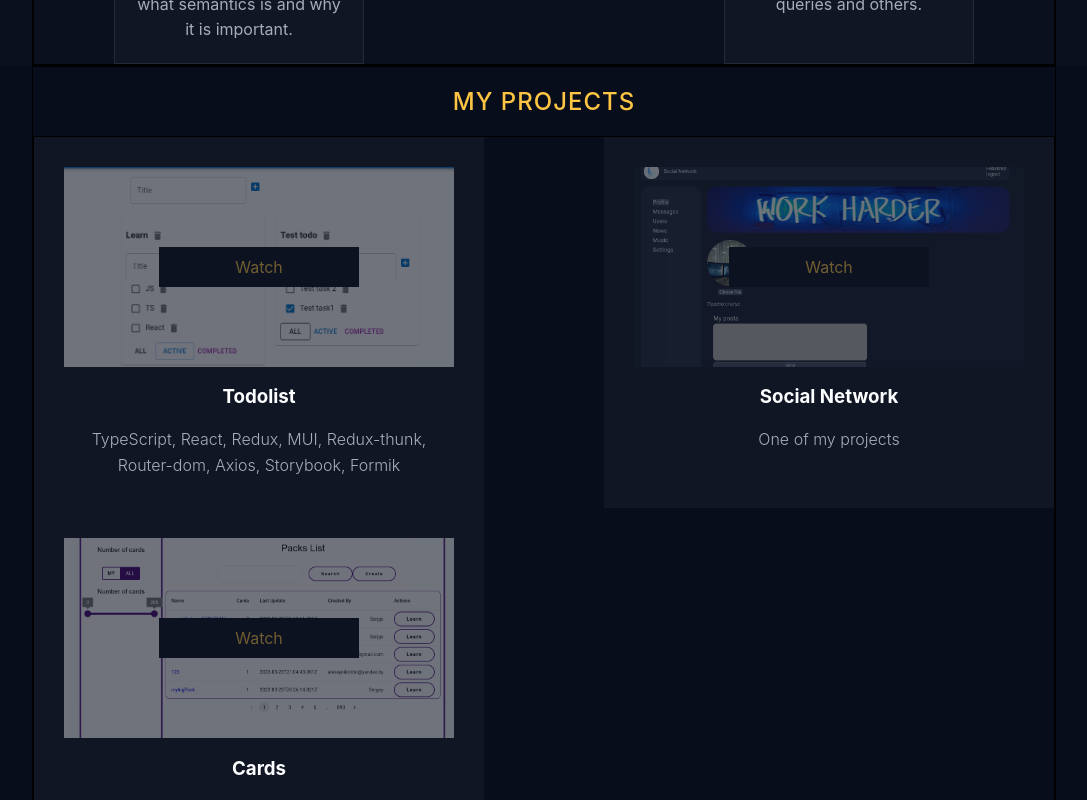
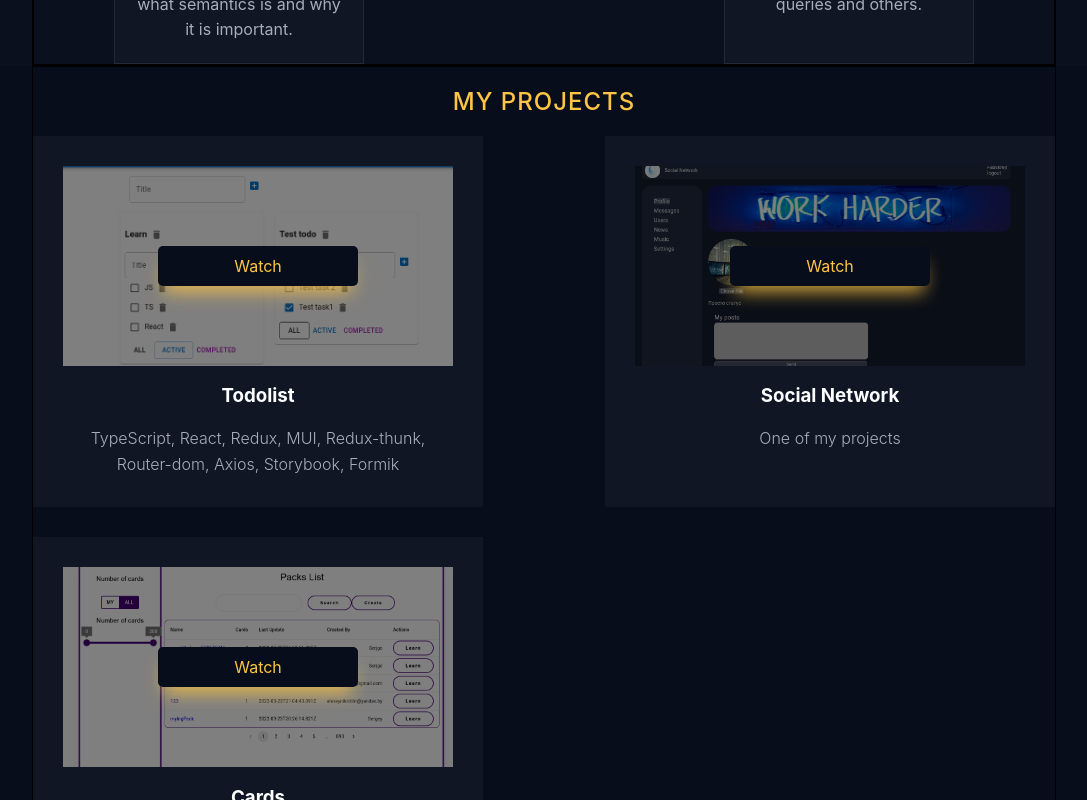
Before and after one commit to fabskrejt/portfolio, a React (Create React App) app: page / in a window 1280 px wide. Shown: the part 1840-2640 px from the top of the page, without its empty margins (96-1183 px from the left). Built offline with nearby package versions, Linux system fonts and the light colour scheme.

Commit message:
changed style from project component

```diff
--- a/src/projekts/Projects.module.css
+++ b/src/projekts/Projects.module.css
@@ -18,7 +18,6 @@
 }
 
 .projects{
-    border: 1px solid;
     width: 100%;
     display: flex;
     justify-content: space-between;
--- a/src/projekts/project/Project.module.css
+++ b/src/projekts/project/Project.module.css
@@ -3,6 +3,7 @@
     background-color: #101624;
     text-align: center;
     padding: 30px;
+    margin-bottom: 30px;
 }
 
 .previewImg {
@@ -14,23 +15,40 @@
     background-size: 100%;
     background-repeat: no-repeat;
     background-position: center;
-    opacity: 40%;
+    position: relative;
+    /*opacity: 40%;*/
 }
 
-.previewImg:hover {
-    transition: 300ms;
-    opacity: 100%;
+.previewImg::before {
+    position: absolute;
+    content: '';
+    top: 0;
+    bottom: 0;
+    left: 0;
+    right: 0;
+    background-color: black;
+    opacity: 50%;
 }
 
 .previewImg a {
     width: 200px;
-    color: #fec544;;
+    border-radius: 5px;
+    color: #fec544;
     background-color: #070d1b;
     text-align: center;
     padding: 10px 0;
     text-decoration: none;
+    position: relative;
+    z-index: 1;
+    box-shadow: 0 12px 18px -6px rgba(254,197,68,0.8)
 }
 
+.previewImg a:hover{
+    background-color:#fec544;
+    color:#070d1b;
+    box-shadow: none;
+    transition: 300ms;
+}
 
 .title {
     color: #fdfeff;;
```
